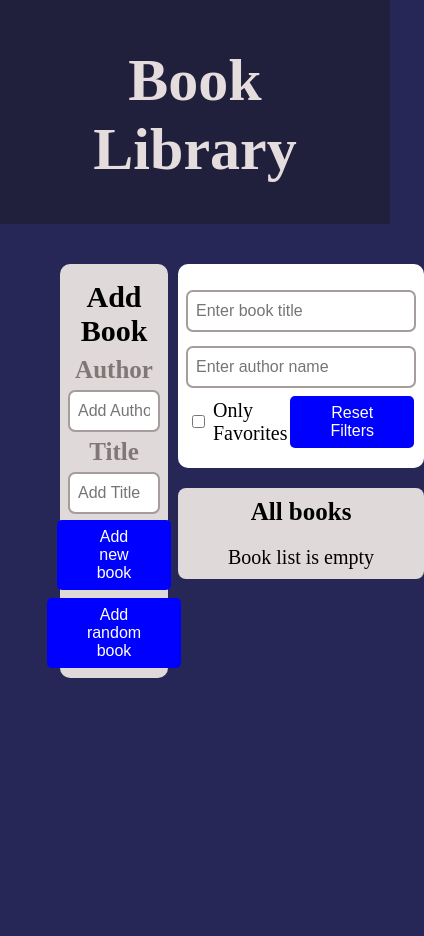
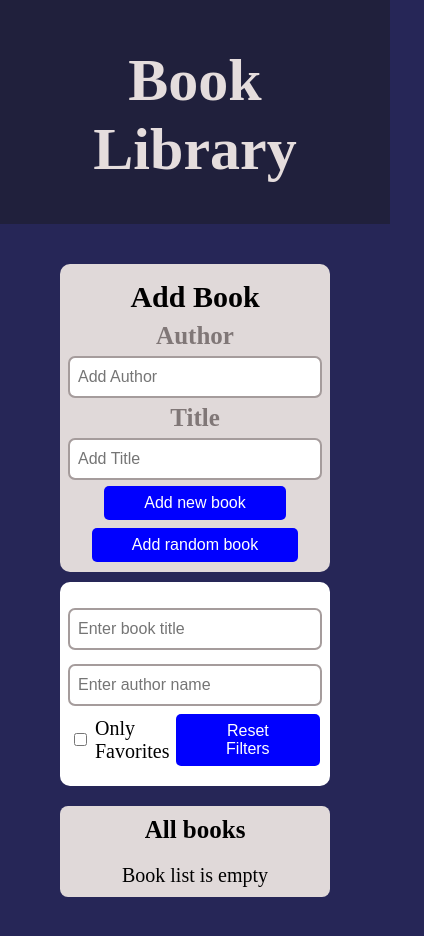
Before and after one commit to LeonidQWE/BookLibraryApp, a React app in the folder frontend/: page / in a window 390 px wide. Shown: the whole page, 424 px wide, since content can reach past the window. Before the commit the page ends 844 px from the top, so only its background shows below. Built offline with nearby package versions, Linux system fonts and the light colour scheme; the HTML template or start-up script is replaced by a standard one.

Commit message:
feat: add adaptive for some components

```diff
--- a/frontend/src/components/book/Book.module.css
+++ b/frontend/src/components/book/Book.module.css
@@ -3,6 +3,7 @@
   display: flex;
   justify-content: space-between;
   align-items: center;
+  gap: 1rem;
   padding: 1rem;
   background-color: #9ba5d9;
   border-radius: 1rem;
--- a/frontend/src/components/bookForm/BookForm.module.css
+++ b/frontend/src/components/bookForm/BookForm.module.css
@@ -9,3 +9,9 @@
   width: 40%;
   text-align: center;
 }
+
+@media(max-width: 700px) {
+  .form {
+    width: 100%;
+  }
+}
--- a/frontend/src/components/main/Main.module.css
+++ b/frontend/src/components/main/Main.module.css
@@ -8,3 +8,13 @@
 .description {
   flex: 1 1 auto;
 }
+
+@media(max-width: 700px) {
+  .content {
+    flex-direction: column;
+  }
+
+  .description {
+    width: 100%;
+  }
+}
```
